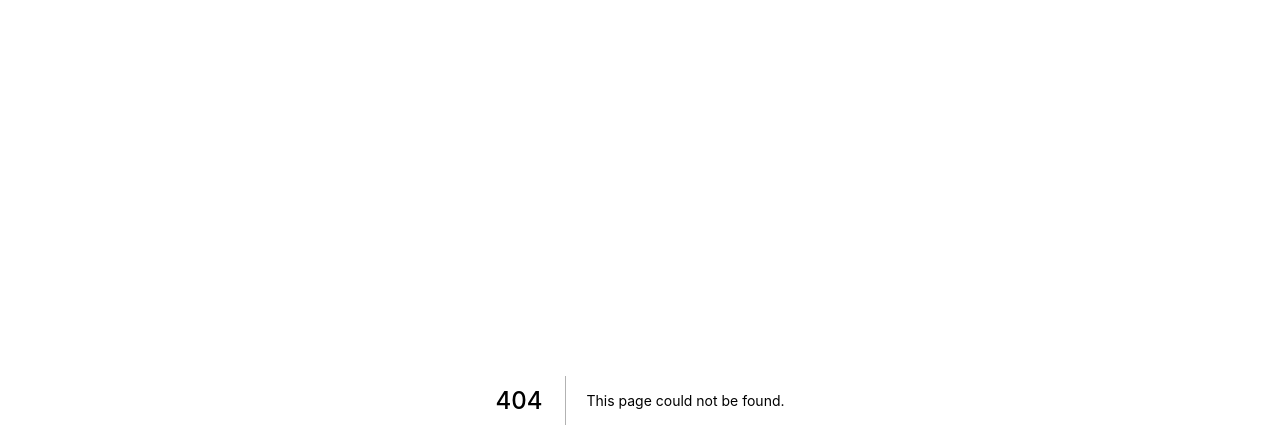
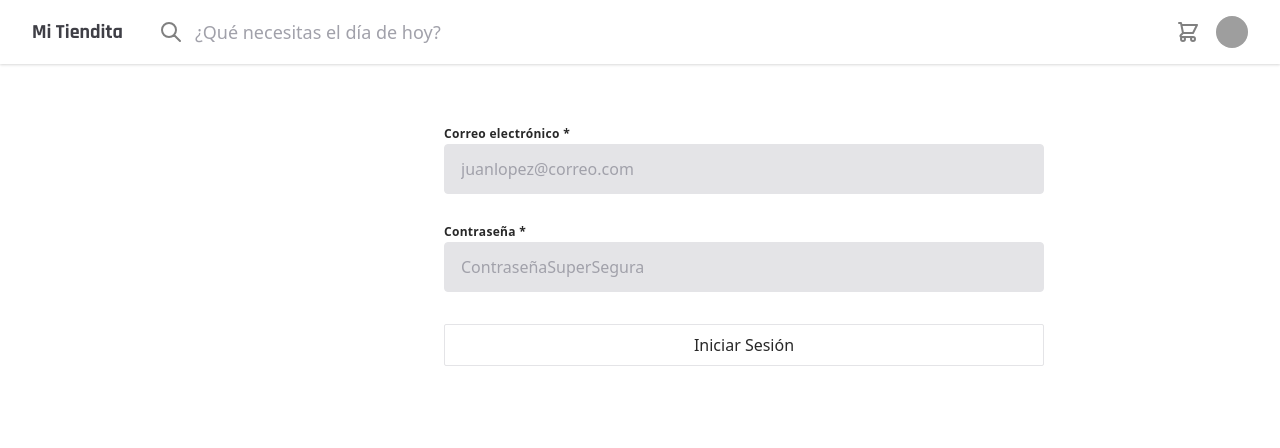
Before and after one commit to JoseloGR/Devf-eCommerce, a Next.js app: page /login in a window 1280 px wide. Before the commit this address had no page. Shown: the top 448 px of the page. Built offline with nearby package versions, Linux system fonts and the light colour scheme; grey boxes are pictures that could not be loaded.

Commit message:
login & redirect

```diff
--- /dev/null
+++ b/pages/login.js
@@ -0,0 +1,89 @@
+import { useRouter } from 'next/router';
+import { useState } from 'react';
+import { useForm } from 'react-hook-form';
+import Container from "../components/container";
+import ErrorMessage from '../components/errorMessage';
+
+const LogIn = () => {
+  const [showError, setShowError] = useState(false);
+  const { register, handleSubmit, formState: {errors} } = useForm();
+  const router = useRouter()
+
+  const onSubmit = async data => {
+    const res = await fetch(
+      'https://ecomerce-master.herokuapp.com/api/v1/login',
+      {
+        body: JSON.stringify(data),
+        headers: {
+          'Content-Type': 'application/json'
+        },
+        method: 'POST'
+      }
+    );
+    if (res.status == 200) {
+      setShowError(false);
+      const result = await res.json();
+      router.push('/');
+    } else {
+      setShowError(true);
+    }
+  }
+
+  return (
+    <Container>
+      <div className="grid grid-cols-1 md:grid-cols-6 p-4">
+        <form onSubmit={handleSubmit(onSubmit)} className="flex-auto flex flex-col md:col-start-2 md:col-span-4 lg:col-start-3 lg:col-span-3">
+          <div className="w-full px-3 mb-3">
+            <label htmlFor="email"
+                    className="tracking-wide text-black text-xs font-bold mb-2">Correo electrónico *</label>
+            <input className="w-full bg-gray-200 text-black border border-gray-200 rounded py-3 px-4 mb-3"
+                    id="email"
+                    name="email"
+                    {...register("email", {required:true, pattern: /^[a-z0-9!#$%&'*+/=?^_`{|}~-]+(?:\.[a-z0-9!#$%&'*+/=?^_`{|}~-]+)*@(?:[a-z0-9](?:[a-z0-9-]*[a-z0-9])?\.)+[a-z0-9](?:[a-z0-9-]*[a-z0-9])?$/i})}
+                    type="text"
+                    placeholder="juanlopez@correo.com"/>
+            {
+              errors.email &&
+              <ErrorMessage>
+                {errors.email.type === 'required' && 'El correo electrónico es requerido'}
+                {errors.email.type === 'pattern' && 'Ingrese un correo electrónico válido'}
+              </ErrorMessage>
+            }
+          </div>
+          <div className="w-full px-3 mb-3">
+            <label htmlFor="password"
+                    className="tracking-wide text-black text-xs font-bold mb-2">Contraseña *</label>
+            <input className="w-full bg-gray-200 text-black border border-gray-200 rounded py-3 px-4 mb-3"
+                    id="password"
+                    name="password"
+                    {...register("password", {required:true, minLength: 8, pattern: /(?=.*[a-z])(?=.*[A-Z])(?=.*[0-9])(?=.*[\!\@\#\$\%\^\&\*\.,:])([a-zA-Z0-9])+/})}
+                    type="password"
+                    placeholder="ContraseñaSuperSegura"/>
+            {
+              errors.password &&
+              <ErrorMessage>
+                {errors.password.type === 'required' && 'La contraseña es requerida'}
+                {errors.password.type === 'minLength' && 'Debe contener por lo menos 8 caracteres'}
+                {errors.password.type === 'pattern' && 'Debe contener por lo menos una mayúscula, una minúscula, un número y un caracter especial como: !@#$%^&*.,:'}
+              </ErrorMessage>
+            }
+          </div>
+          <div className="w-full px-3 mb-3">
+            <button type="submit"
+                    className="bg-white rounded-sm text-gray border-gray border hover:bg-green-600 hover:border-green-600 hover:text-white py-2 my-2 w-full">
+                      Iniciar Sesión
+            </button>
+          </div>
+          {
+            showError ?
+            <div className="w-full px-3 mb-3">
+              <ErrorMessage>Su correo electrónico y/o contraseña son incorrectos</ErrorMessage>
+            </div> :
+            <></>
+          }
+        </form>
+      </div>
+    </Container>
+  );
+}
+export default LogIn;
--- a/pages/signup.js
+++ b/pages/signup.js
@@ -1,3 +1,4 @@
+import Link from 'next/link';
 import { useState } from 'react';
 import { useForm } from 'react-hook-form';
 import Container from "../components/container";
@@ -147,7 +148,14 @@ const SignUpForm = () => {
           {
             showSuccess ?
             <div className="w-full px-3 mb-3">
-              <SuccessMessage>Su cuenta ha sido creada exitosamente</SuccessMessage>
+              <SuccessMessage>
+                Su cuenta ha sido creada exitosamente. &nbsp;
+                <Link href="/login">
+                  <a className="text-green-900 underline">
+                    Haga click aquí para iniciar sesión
+                  </a>
+                </Link>
+                </SuccessMessage>
             </div> :
             <></>
           }
```
